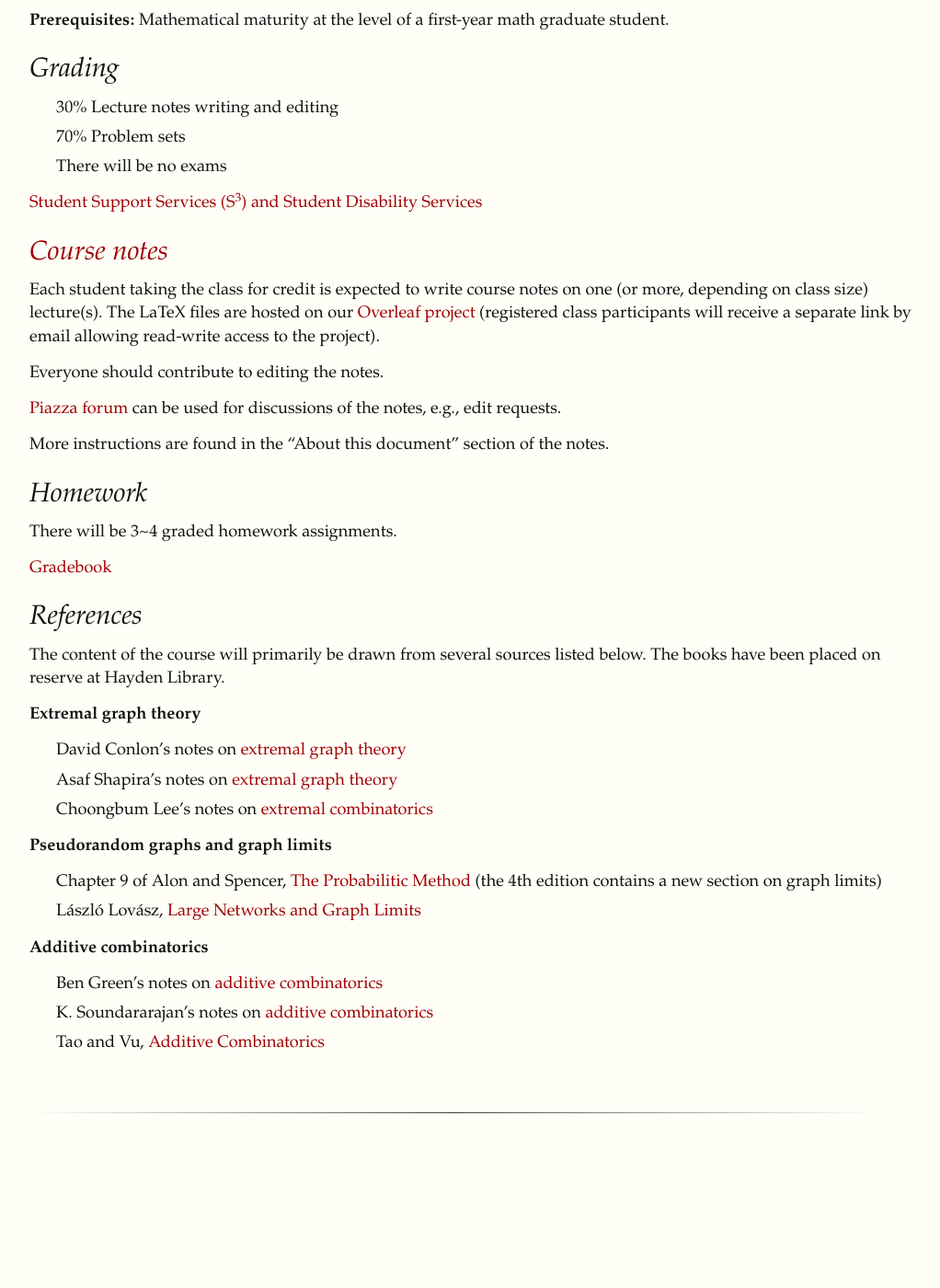
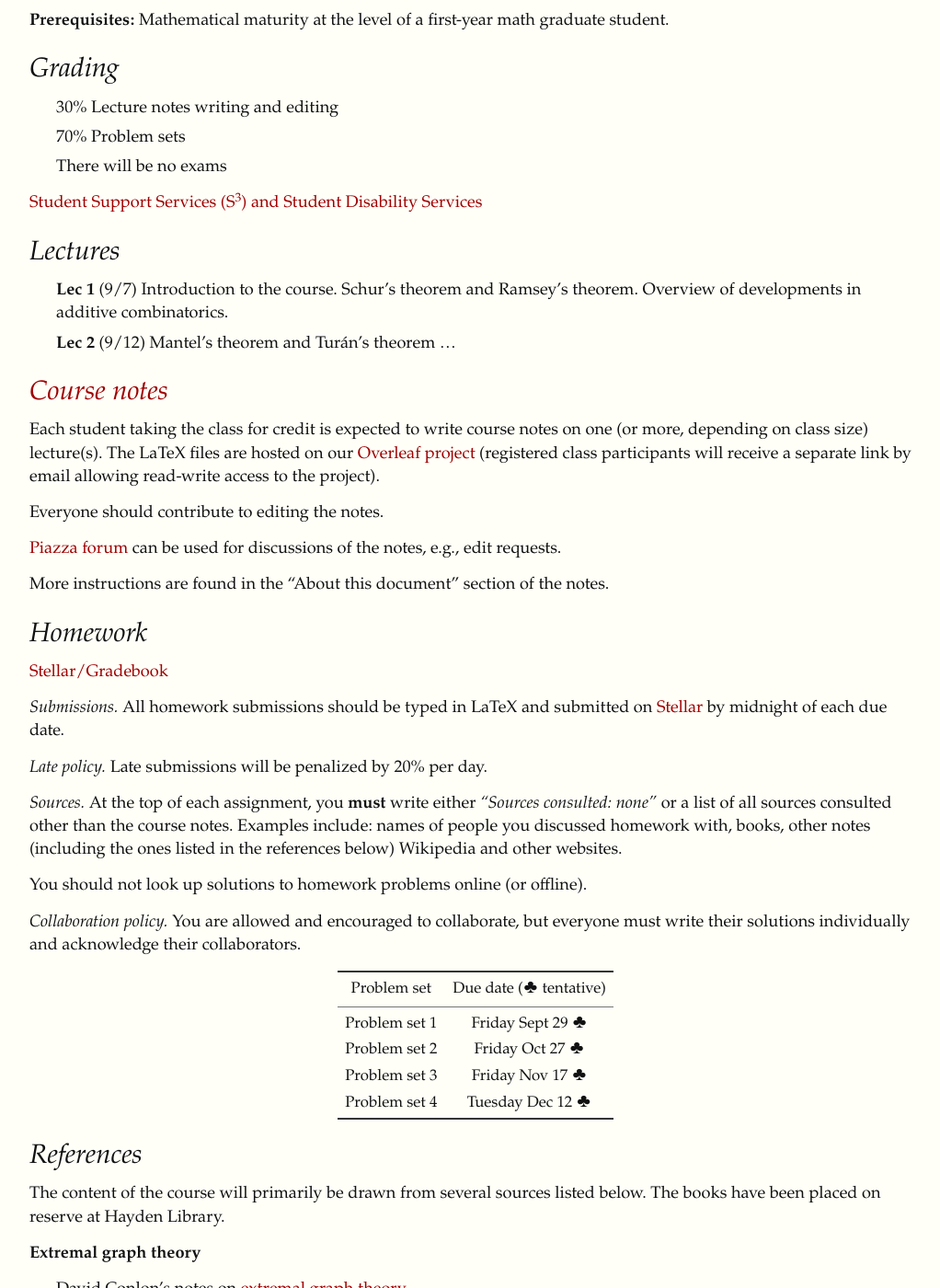
Before and after one commit to yufeizhao/yufeizhao.github.io, a Jekyll site: the page built from gtac/index.md, in a window 1280 px wide and 1400 px high, scrolled down 1039 px. Shown: the whole window at 92% size, without its empty margins (123-1145 px from the left). Built offline with Jekyll 4.4.1, drawn with Linux system fonts in a browser that asks for light colours; nearby versions of some CDN libraries; formulas are drawn with MathJax 3; before the commit the page ends 2297 px from its top, so only the background shows below that.

Commit message:
homework and Lectures

```diff
--- a/gtac/index.md
+++ b/gtac/index.md
@@ -45,6 +45,12 @@ Although the course will be largely divided into two parts (graph theory in the
 
 [Student Support Services (S<sup>3</sup>) and Student Disability Services](s3)
 
+## Lectures
+
+- **Lec 1** (9/7) Introduction to the course. Schur's theorem and Ramsey's theorem. Overview of developments in additive combinatorics.
+- **Lec 2** (9/12) Mantel's theorem and Turán's theorem ...
+
+
 ## [Course notes](https://www.overleaf.com/docs/10882601ffdwmvdgdptp/pdf.pdf)
 
 Each student taking the class for credit is expected to write course notes on one (or more, depending on class size) lecture(s). The LaTeX files are hosted on our [Overleaf project](https://www.overleaf.com/read/qdwqkgfnrkwr) (registered class participants will receive a separate link by email allowing read-write access to the project).
@@ -55,11 +61,31 @@ Everyone should contribute to editing the notes.
 
 More instructions are found in the "About this document" section of the notes.
 
+
 ## Homework
 
-There will be 3~4 graded homework assignments.
 
-[Gradebook](http://stellar.mit.edu/S/course/18/fa17/18.S997/)
+[Stellar/Gradebook](http://stellar.mit.edu/S/course/18/fa17/18.S997/)
+
+_Submissions._ All homework submissions should be typed in LaTeX and submitted on [Stellar](http://stellar.mit.edu/S/course/18/fa17/18.S997/) by midnight of each due date.
+
+_Late policy._ Late submissions will be penalized by 20% per day.
+
+_Sources._ At the top of each assignment, you **must** write either _"Sources consulted: none"_ or a list of all sources consulted other than the course notes. Examples include: names of people you discussed homework with, books, other notes (including the ones listed in the references below) Wikipedia and other websites.
+
+You should not look up solutions to homework problems online (or offline).
+
+_Collaboration policy._ You are allowed and encouraged to collaborate, but everyone must write their solutions individually and acknowledge their collaborators.
+
+
+| Problem set | Due date (♣ tentative) |
+|:---------------:|:-----------:|
+| Problem set 1 | Friday Sept 29  ♣
+| Problem set 2 | Friday Oct 27 ♣
+| Problem set 3 | Friday Nov 17 ♣
+| Problem set 4 | Tuesday Dec 12 ♣
+
+
 
 ## References
 
```
